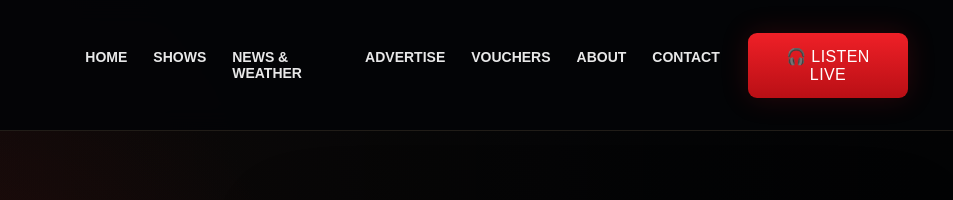
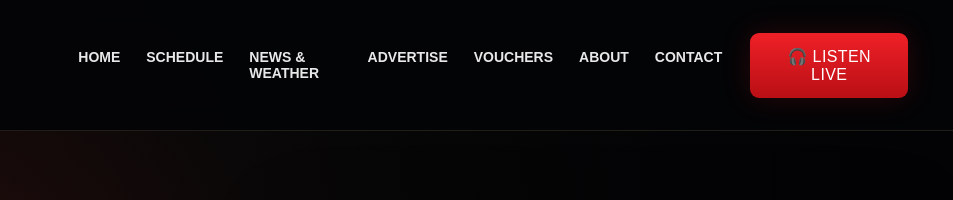
Before and after one commit to FenlandAngelsRadio/FENLAND-ANGELS-RADIO, a plain HTML site: page index.html in a window 1280 px wide. Shown: the top 200 px of the page, 327-1280 px from the left. Drawn offline with Linux system fonts and the light colour scheme.

Commit message:
Link homepage to programme schedule

```diff
--- a/index.html
+++ b/index.html
@@ -19,7 +19,7 @@
 
     <nav class="nav">
   <a href="#home">Home</a>
-  <a href="#shows">Shows</a>
+  <a href="schedule.html">Schedule</a>
   <a href="#news">News & Weather</a>
   <a href="advertising.html">Advertise</a>
   <a href="vouchers.html">Vouchers</a>
```
